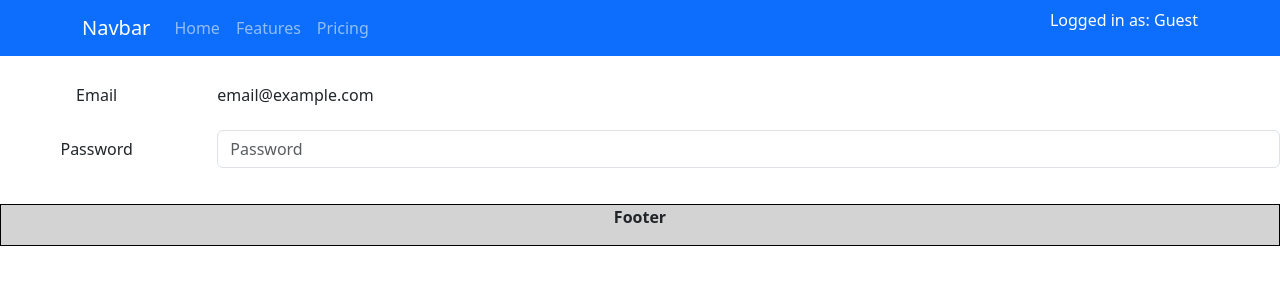
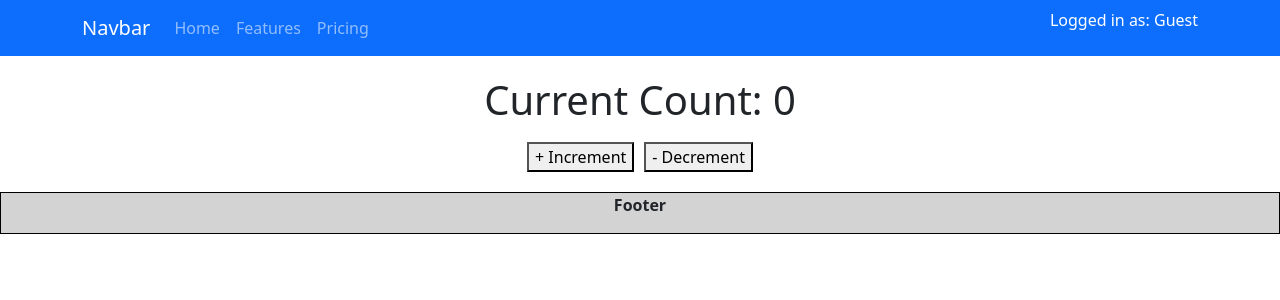
Before and after one commit to Akash0605/batch-2025, a React (Create React App) app in the folder react-tutorial/: page / in a window 1280 px wide. Shown: the top 300 px of the page. Built offline with nearby package versions, Linux system fonts and the light colour scheme.

Commit message:
Counter program.

```diff
--- a/react-tutorial/src/App.js
+++ b/react-tutorial/src/App.js
@@ -4,6 +4,8 @@ import UserList from "./component/UserList"
 import Navbar from "./component/navbar/Navbar"
 import Footer from "./component/footer/Footer"
 import Login from "./component/login/Login"
+
+import { useState } from 'react';
 
 function App() {
 
@@ -13,13 +15,40 @@ function App() {
   const isLoggedInBool = (isLoggedIn === "true");
   console.log("Type of isLoggedInBool : ", typeof isLoggedInBool);
 
+  const [count, setCount] = useState(0);
+
+
+  const increment = () => {
+    console.log("Increment button clicked");
+    // count++;
+
+    setCount(count + 1);
+  };
+
+  const decrement = () => {
+    console.log("Decrement button clicked");
+    // count--;
+
+    setCount(count - 1);
+  };
+
   return (
     <div className="App">
       <Navbar isLoggedIn={isLoggedInBool} />
 
-      {
+      {/* {
         isLoggedInBool ? <UserList /> : <Login />
-      }
+      } */}
+
+      <div style={{ display: "flex", flexDirection: "column", alignItems: "center", gap: "10px" }}>
+
+        <h1>Current Count: {count}</h1>
+
+        <div style={{ display: "flex", gap: "10px" }}>
+          <button onClick={increment}>+ Increment</button>
+          <button onClick={decrement}>- Decrement</button>
+        </div>
+      </div>
 
       <Footer />
     </div>
```
